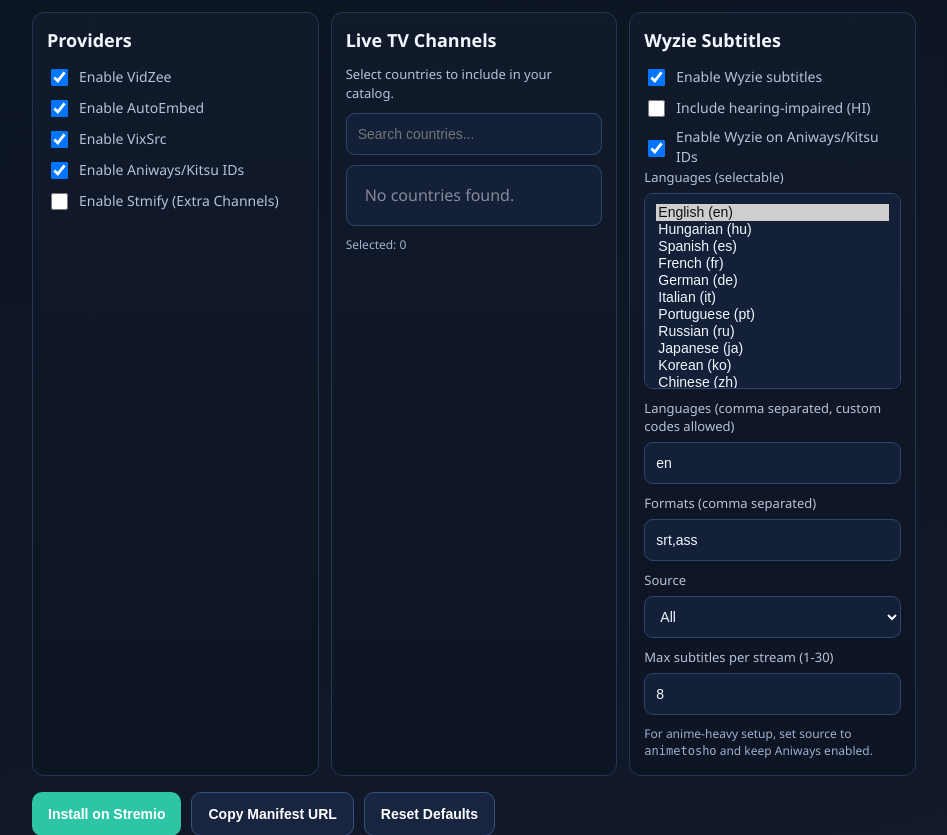
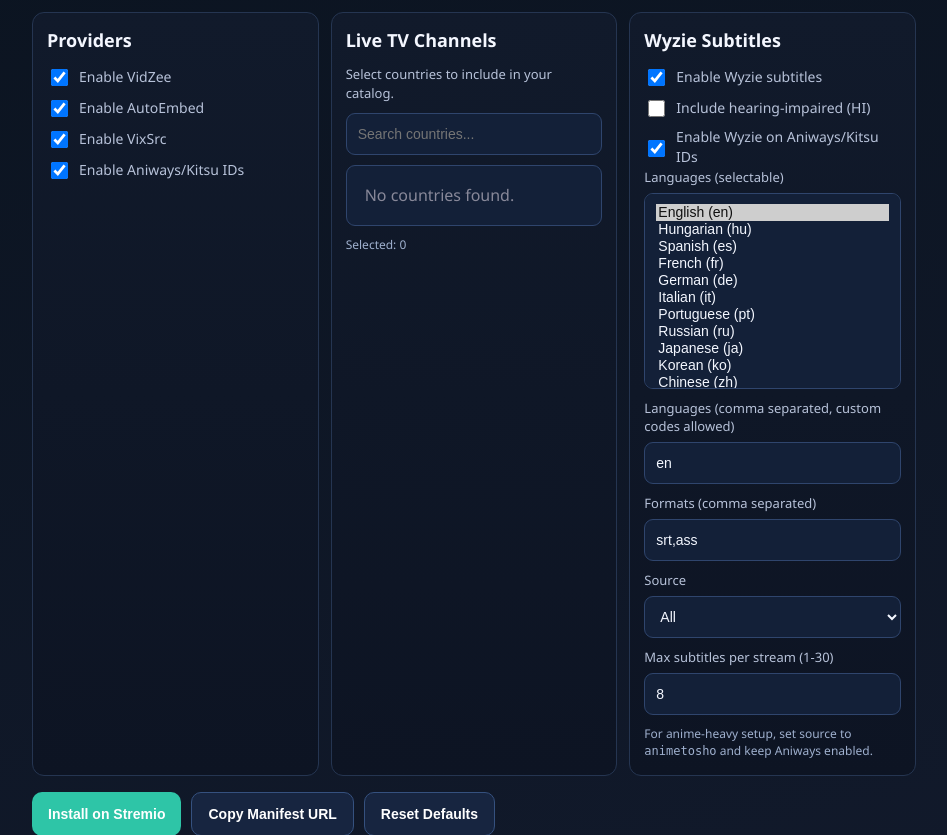
Before and after one commit to Thsandorh/Flix-stream, a Flask app: page / in a window 1280 px wide. Shown: the part 486-1321 px from the top of the page, without its empty margins (166-1113 px from the left). Run offline with Flask 3, Linux system fonts and the light colour scheme; data that the repository does not hold is empty.

Commit message:
Remove Stmify toggle from frontend
- Removed the leftover "Enable Stmify" checkbox from `templates/index.html` as it is now enabled by default.
- Ensures the configuration page matches the backend logic.

```diff
--- a/templates/index.html
+++ b/templates/index.html
@@ -418,7 +418,6 @@
                     <label class="check-item"><input id="enable_autoembed" type="checkbox"> Enable AutoEmbed</label>
                     <label class="check-item"><input id="enable_vixsrc" type="checkbox"> Enable VixSrc</label>
                     <label class="check-item"><input id="enable_aniways" type="checkbox"> Enable Aniways/Kitsu IDs</label>
-                    <label class="check-item"><input id="enable_stmify" type="checkbox"> Enable Stmify (Extra Channels)</label>
                 </div>
             </section>
 
@@ -526,7 +525,6 @@
             cfg.enable_autoembed = !!cfg.enable_autoembed;
             cfg.enable_vixsrc = !!cfg.enable_vixsrc;
             cfg.enable_aniways = !!cfg.enable_aniways;
-            cfg.enable_stmify = !!cfg.enable_stmify;
             cfg.famelack_countries = Array.from(SELECTED_COUNTRIES);
             cfg.enable_wyzie = !!cfg.enable_wyzie;
             cfg.wyzie_hearing_impaired = !!cfg.wyzie_hearing_impaired;
@@ -572,7 +570,6 @@
                 enable_autoembed: document.getElementById("enable_autoembed").checked,
                 enable_vixsrc: document.getElementById("enable_vixsrc").checked,
                 enable_aniways: document.getElementById("enable_aniways").checked,
-                enable_stmify: document.getElementById("enable_stmify").checked,
                 famelack_countries: Array.from(SELECTED_COUNTRIES), // This is handled by normalizeConfig but explicit here
                 enable_wyzie: document.getElementById("enable_wyzie").checked,
                 wyzie_hearing_impaired: document.getElementById("wyzie_hearing_impaired").checked,
@@ -590,7 +587,6 @@
             document.getElementById("enable_autoembed").checked = cfg.enable_autoembed;
             document.getElementById("enable_vixsrc").checked = cfg.enable_vixsrc;
             document.getElementById("enable_aniways").checked = cfg.enable_aniways;
-            document.getElementById("enable_stmify").checked = cfg.enable_stmify;
 
             SELECTED_COUNTRIES = new Set(cfg.famelack_countries || []);
             renderCountries(); // Re-render to show selection
@@ -693,7 +689,6 @@
                 "enable_autoembed",
                 "enable_vixsrc",
                 "enable_aniways",
-                "enable_stmify",
                 "enable_wyzie",
                 "wyzie_hearing_impaired",
                 "wyzie_apply_to_aniways_ids",
```
